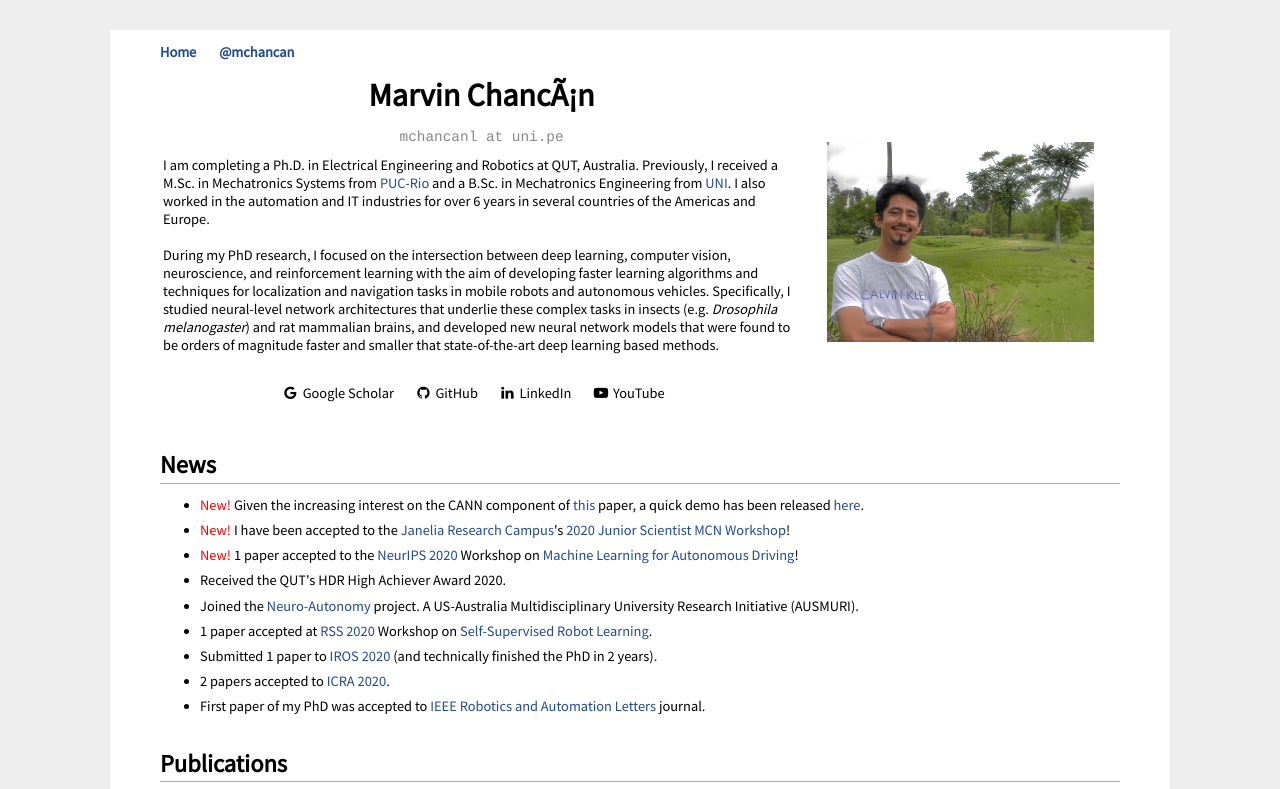
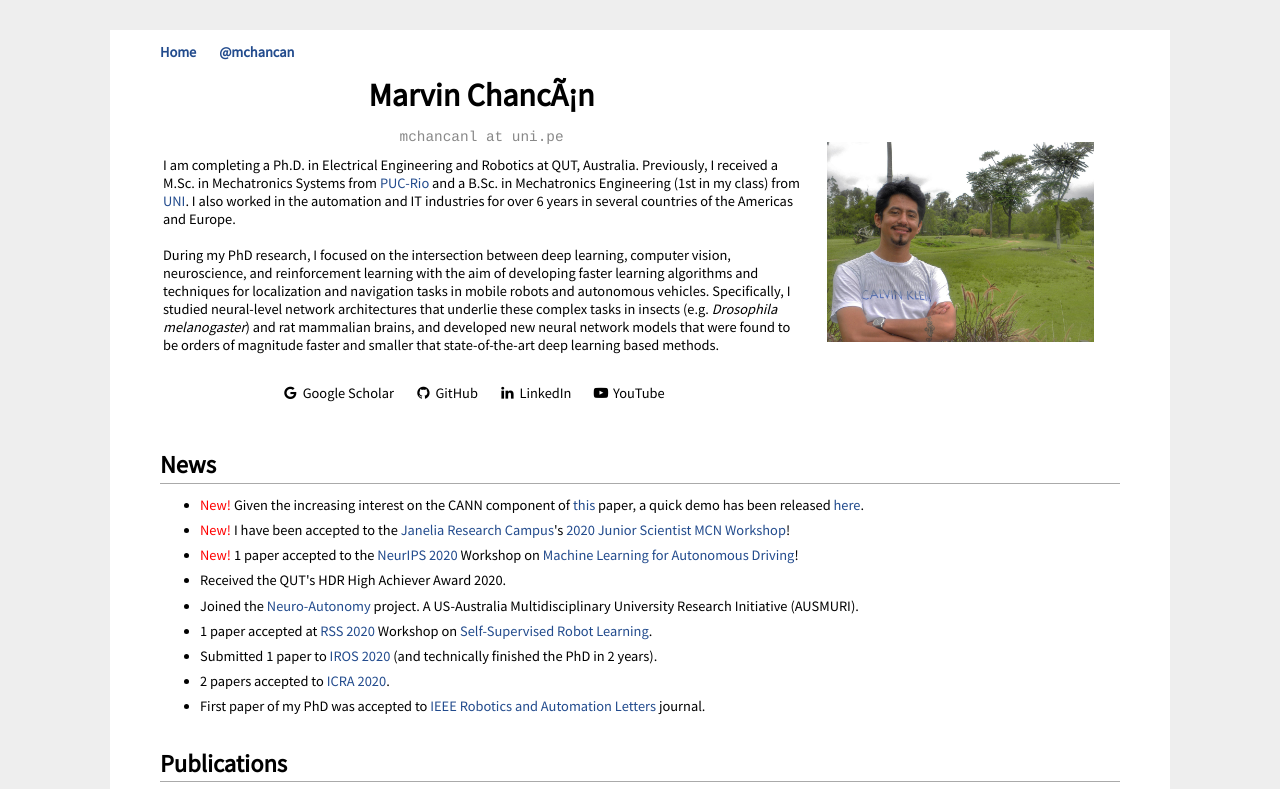
Before and after one commit to mchancan/mchancan.github.io, a Jekyll site: the page built from index.html, in a window 1280 px wide and 900 px high, cut to the strip 0-789 px from the top of the window. Built offline with Jekyll 4.4.1, drawn with Linux system fonts in a browser that asks for light colours; comment, search, counter and statistics services are not loaded; a style sheet for code colours, icons or effects is not loaded.

Commit message:
Update index.html

```diff
--- a/index.html
+++ b/index.html
@@ -13,7 +13,7 @@ title: Marvin Chancán
 		<!--</div>-->
 		<p align="left">
 			I am completing a Ph.D. in Electrical Engineering and Robotics at QUT, Australia.
-			Previously, I received a M.Sc. in Mechatronics Systems from <a href="https://en.wikipedia.org/wiki/Pontifical_Catholic_University_of_Rio_de_Janeiro" target="_blank">PUC-Rio</a> and a B.Sc. in Mechatronics Engineering from <a href="https://en.wikipedia.org/wiki/National_University_of_Engineering" target="_blank">UNI</a>. I also worked in the automation and IT industries for over 6 years in several countries of the Americas and Europe.</br>
+			Previously, I received a M.Sc. in Mechatronics Systems from <a href="https://en.wikipedia.org/wiki/Pontifical_Catholic_University_of_Rio_de_Janeiro" target="_blank">PUC-Rio</a> and a B.Sc. in Mechatronics Engineering (1st in my class) from <a href="https://en.wikipedia.org/wiki/National_University_of_Engineering" target="_blank">UNI</a>. I also worked in the automation and IT industries for over 6 years in several countries of the Americas and Europe.</br>
 			</br>
 			During my PhD research, I focused on the intersection between deep learning, computer vision, neuroscience, and reinforcement learning with the aim of developing faster learning algorithms and techniques for localization and navigation tasks in mobile robots and autonomous vehicles.
 			Specifically, I studied neural-level network architectures that underlie these complex tasks in insects (e.g. <i>Drosophila melanogaster</i>) and rat mammalian brains, and developed new neural network models that were found to be orders of magnitude faster and smaller that state-of-the-art deep learning based methods.</br>
```
